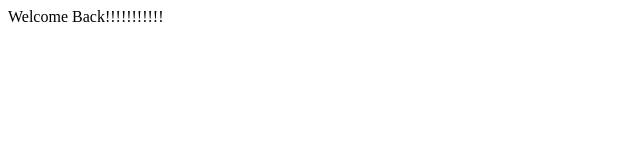
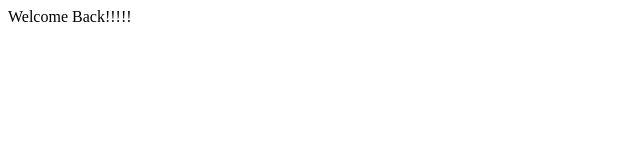
Before and after one commit to thriving-world/integration-feasibility, a plain HTML site: page index.html in a window 1280 px wide. Shown: the full height of the page, 0-640 px from the left. Drawn offline with Linux system fonts and the light colour scheme.

Commit message:
Update index.html

```diff
--- a/index.html
+++ b/index.html
@@ -6,6 +6,6 @@
     <title>Document</title>
   </head>
   <body>
-    Welcome Back!!!!!!!!!!!
+    Welcome Back!!!!!
   </body>
 </html>
```
